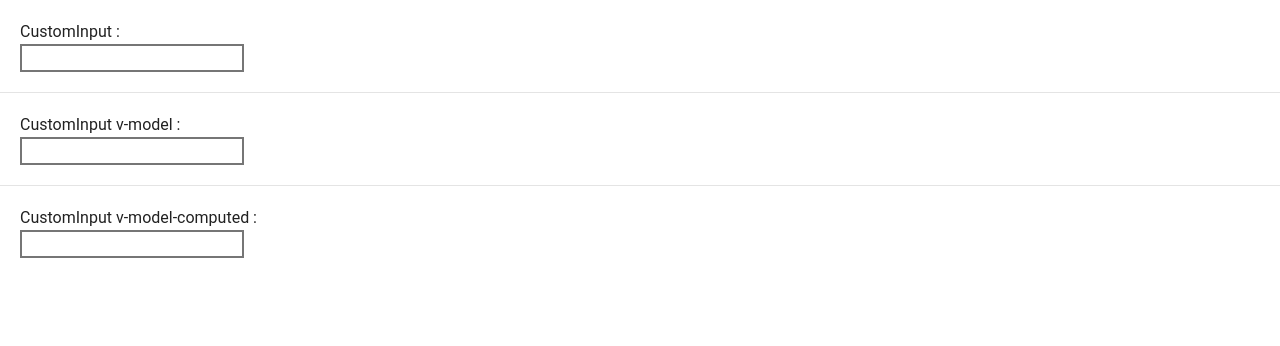
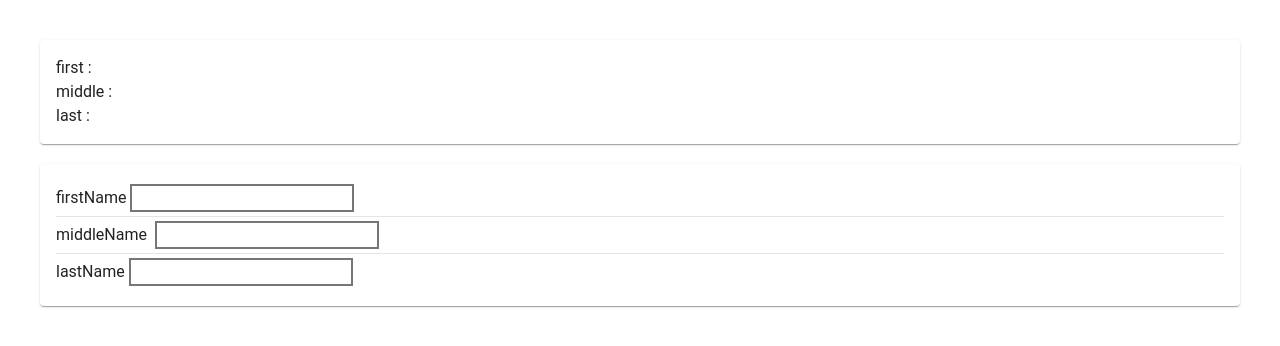
Before and after one commit to qiosion/vue-project, a Vue app: page / in a window 1280 px wide. Shown: the top 346 px of the page. Built offline with nearby package versions, Linux system fonts and the light colour scheme.

Commit message:
컴포넌트에서 v-model과 arguments

```diff
--- a/src/App.vue
+++ b/src/App.vue
@@ -5,6 +5,7 @@
   import BlogPageEmit from './components/BlogPageEmit.vue';
   import ComponentSlot from './components/ComponentSlot.vue';
   import ComponentVModel from './components/ComponentVModel.vue';
+  import ComponentVModelArgs from './components/ComponentVModelArgs.vue';
 </script>
 
 <template>
@@ -13,7 +14,8 @@
   <!-- <BlogPageVFor/> -->
   <!-- <BlogPageEmit/> -->
   <!-- <ComponentSlot/> -->
-  <ComponentVModel/>
+  <!-- <ComponentVModel/> -->
+  <ComponentVModelArgs/>
 </template>
 
 <style scoped>
--- /dev/null
+++ b/src/components/ComponentVModelArgs.vue
@@ -0,0 +1,25 @@
+<script setup>
+    import CustomInputArgs from './CustomInputArgs.vue';
+    import { ref } from 'vue'
+
+    const first = ref('')
+    const last = ref('')
+    const middle = ref('')
+</script>
+<template>
+    <v-app>
+        <v-sheet class="ma-5">
+            <v-card class="pa-4 ma-5">
+                <p>first : {{ first }}</p>
+                <p>middle : {{ middle }}</p>
+                <p>last : {{ last }}</p>
+            </v-card>
+            <CustomInputArgs
+                class="pa-4 ma-5"
+                v-model:first-name="first"
+                v-model:last-name="last"
+                v-model:middle-name="middle"
+            />
+        </v-sheet>
+    </v-app>
+</template>
--- /dev/null
+++ b/src/components/CustomInputArgs.vue
@@ -0,0 +1,50 @@
+<script setup>
+
+    defineProps(['firstName', 'lastName', 'middleName'])
+    const emit = defineEmits(['update:firstName', 'update:lastName', 'update:middleName'])
+
+    import { ref, watch } from 'vue'
+    const innerMiddleName = ref('')
+
+    watch(innerMiddleName, (x) => {
+        emit('update:middleName', x)
+    })
+
+</script>
+<template>
+    <v-card>
+        <label>firstName</label>
+        <input
+            class="outline"
+            type="text"
+            :value="firstName"
+            @input="$emit('update:firstName', $event.target.value)"
+        />
+
+        <v-divider></v-divider>
+
+        <label>middleName {{ middleName }}</label>
+        <input
+            class="outline"
+            type="text"
+            v-model="innerMiddleName"
+        />
+
+        <v-divider></v-divider>
+
+        <label>lastName</label>
+        <input
+            class="outline"
+            type="text"
+            :value="lastName"
+            @input="$emit('update:lastName', $event.target.value)"
+        />
+    </v-card>
+</template>
+
+<style scoped>
+    .outline {
+        border-style: solid;
+        margin: 4px;
+    }
+</style>
```
